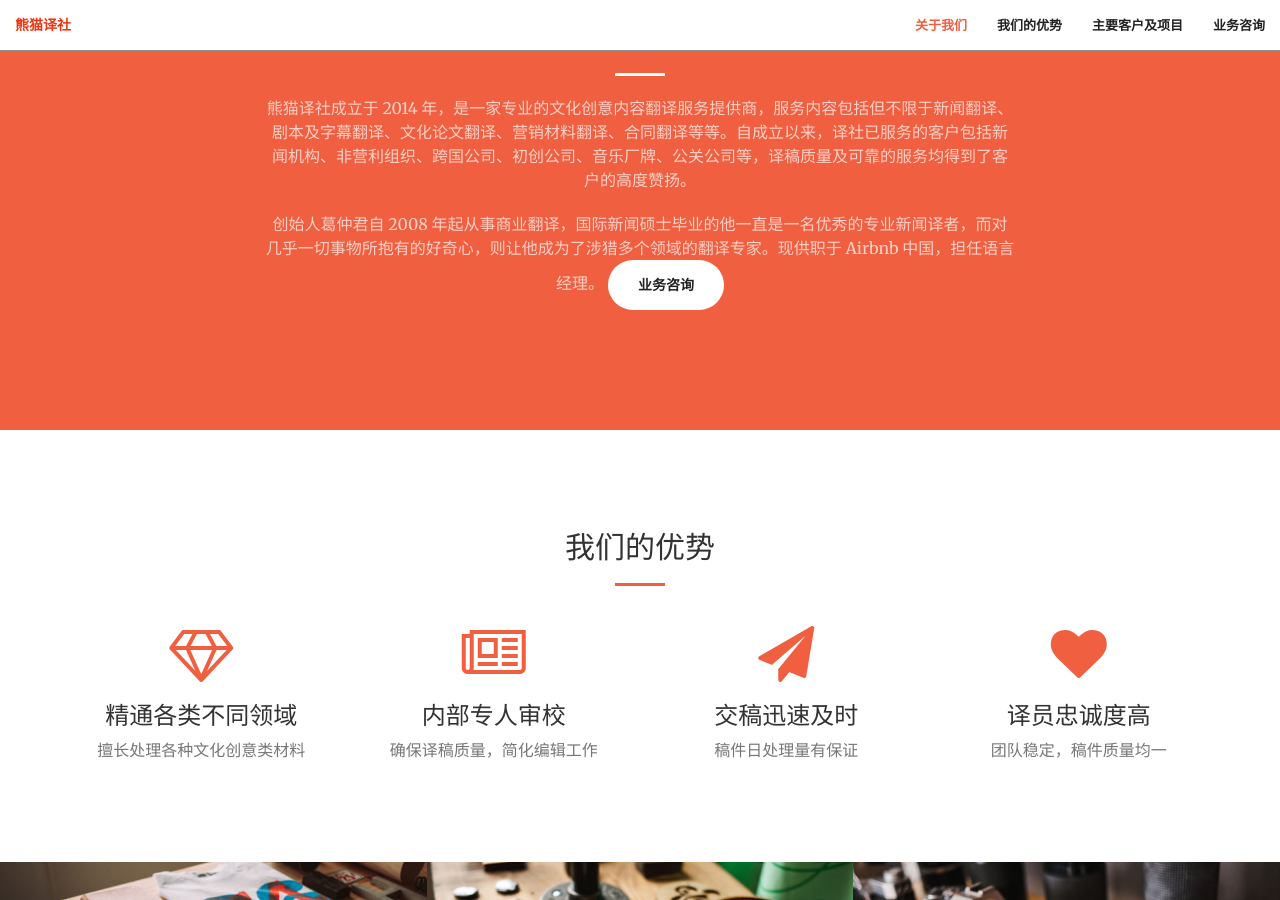
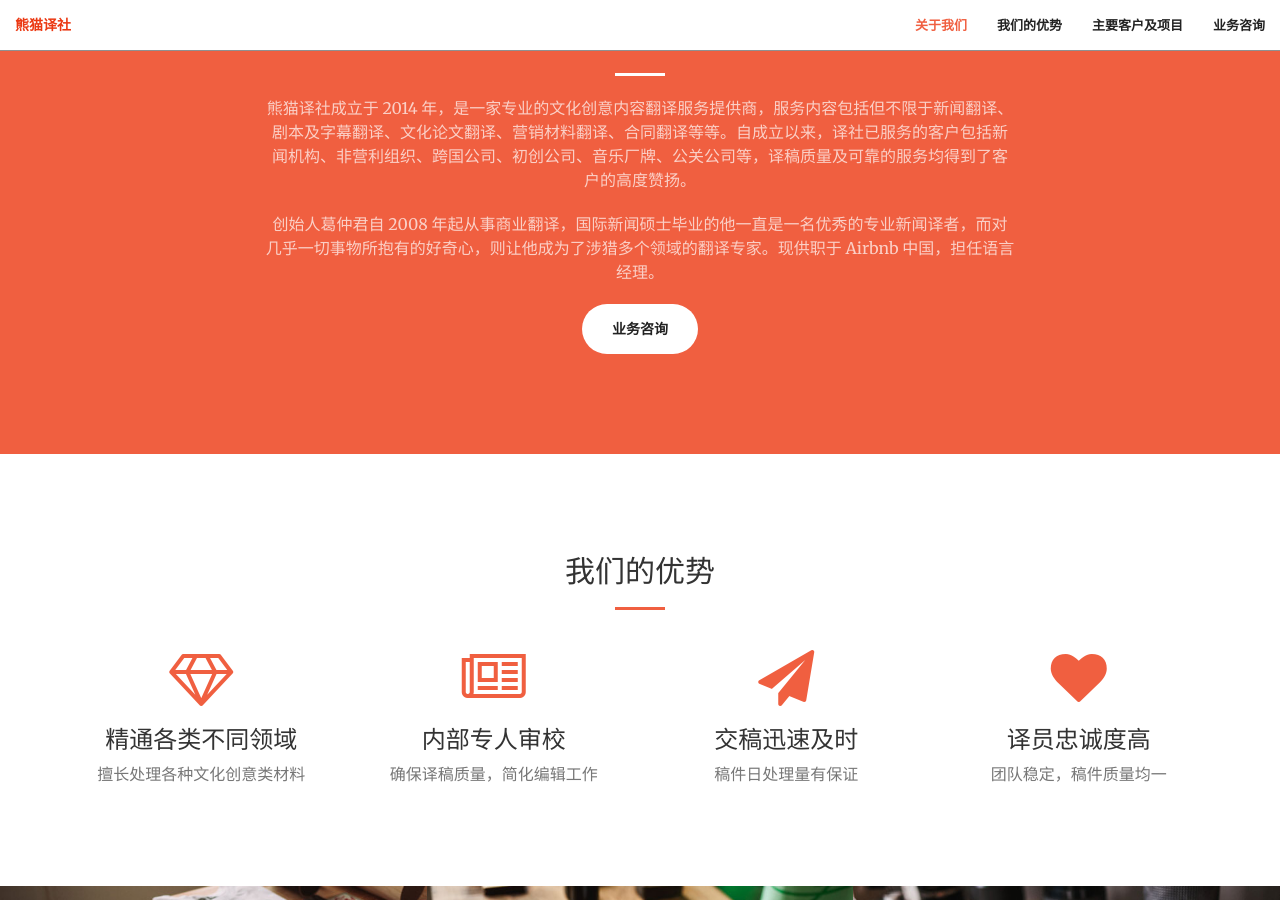
Before and after one commit to shog86/ptranslation.github.io, a Jekyll site: the page built from index.html, in a window 1280 px wide and 900 px high, scrolled down 980 px. Built offline with Jekyll 4.4.1, drawn with Linux system fonts in a browser that asks for light colours.

Commit message:
Update call-to-action.html

```diff
--- a/_includes/call-to-action.html
+++ b/_includes/call-to-action.html
@@ -5,7 +5,7 @@
                 <h2 class="section-heading">关于我们</h2>
                 <hr class="light">
                 <p class="text-faded">熊猫译社成立于 2014 年，是一家专业的文化创意内容翻译服务提供商，服务内容包括但不限于新闻翻译、剧本及字幕翻译、文化论文翻译、营销材料翻译、合同翻译等等。自成立以来，译社已服务的客户包括新闻机构、非营利组织、跨国公司、初创公司、音乐厂牌、公关公司等，译稿质量及可靠的服务均得到了客户的高度赞扬。</p>
-                <p class="text-faded">创始人葛仲君自 2008 年起从事商业翻译，国际新闻硕士毕业的他一直是一名优秀的专业新闻译者，而对几乎一切事物所抱有的好奇心，则让他成为了涉猎多个领域的翻译专家。现供职于 Airbnb 中国，担任语言经理。
+                <p class="text-faded">创始人葛仲君自 2008 年起从事商业翻译，国际新闻硕士毕业的他一直是一名优秀的专业新闻译者，而对几乎一切事物所抱有的好奇心，则让他成为了涉猎多个领域的翻译专家。现供职于 Airbnb 中国，担任语言经理。</p>
 
                 <a class="btn btn-default btn-xl page-scroll" href="#contact">业务咨询</a>
             </div>
```
